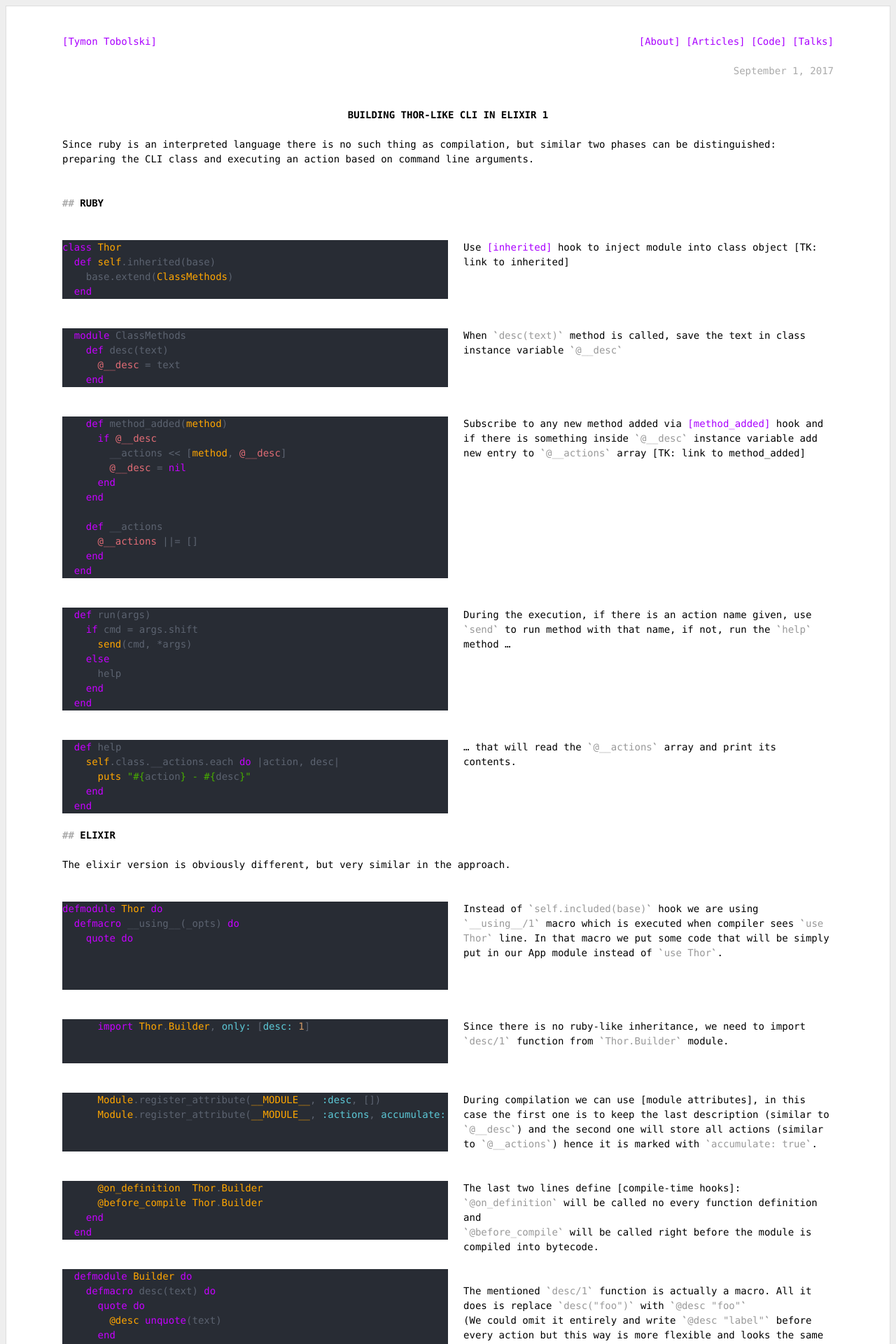
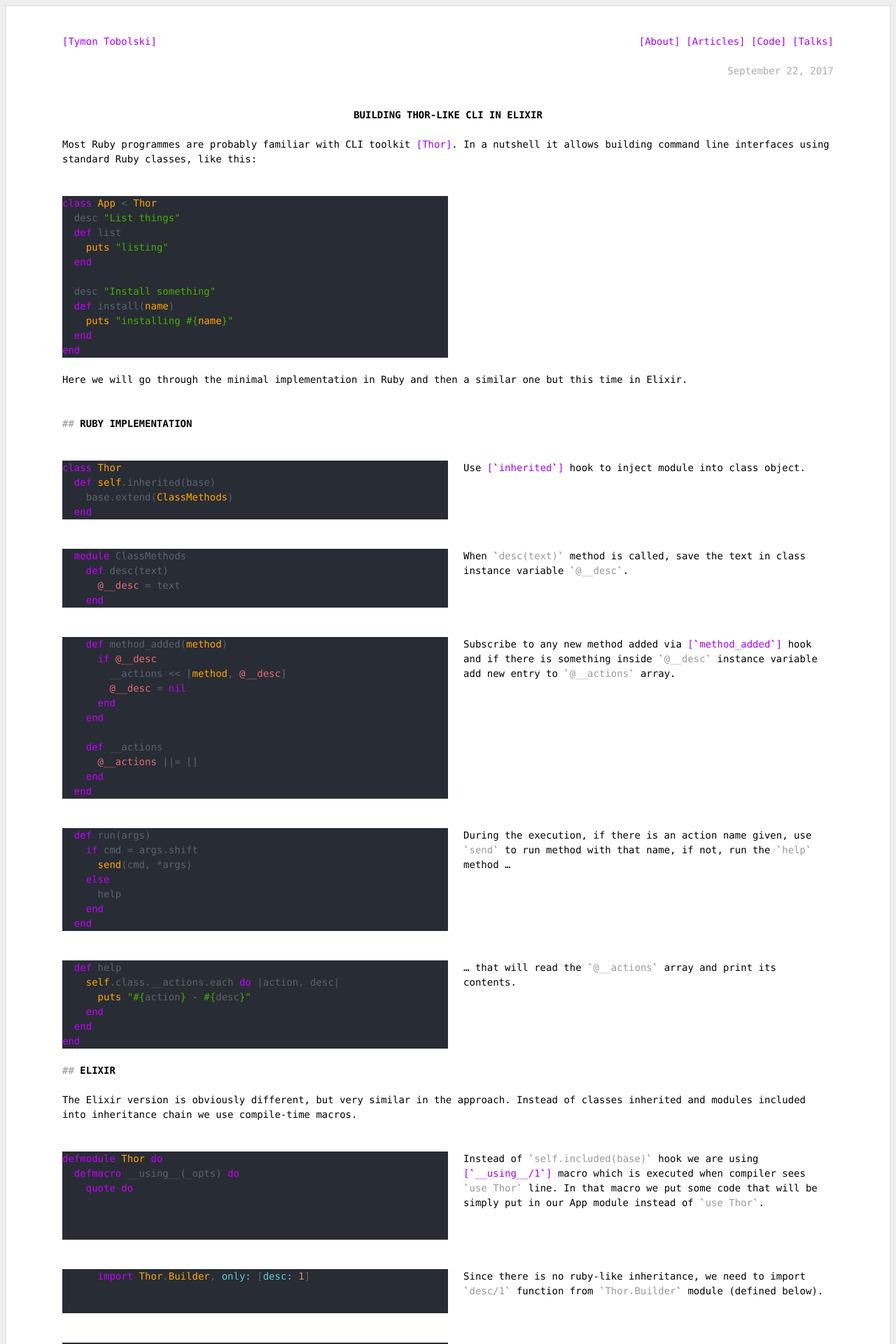
Before and after one commit to teamon/teamon.github.io, a Jekyll site: the page built from _posts/2017-09-22-thor-like-cli-elixir.md, in a window 1280 px wide. Shown: the top 1920 px of the page at 70% size. Built offline with Jekyll 4.4.1, drawn with Linux system fonts in a browser that asks for light colours; comment, search, counter and statistics services are not loaded; some of the changed text lies outside the part shown.

Commit message:
Thor-like CLI in elixir

````diff
--- a/_posts/2017-09-01-thor-like-cli-elixir-1.md
+++ b/_posts/2017-09-22-thor-like-cli-elixir.md
@@ -1,12 +1,32 @@
 ---
-title: Building Thor-like CLI in Elixir 1
+title: Building Thor-like CLI in Elixir
 class: side-by-side
-draft: true
 ---
 
-Since ruby is an interpreted language there is no such thing as compilation, but similar two phases can be distinguished: preparing the CLI class and executing an action based on command line arguments.
+Most Ruby programmes are probably familiar with CLI toolkit [Thor](http://whatisthor.com/).
+In a nutshell it allows building command line interfaces using
+standard Ruby classes, like this:
 
-## RUBY
+```ruby
+class App < Thor
+  desc "List things"
+  def list
+    puts "listing"
+  end
+
+  desc "Install something"
+  def install(name)
+    puts "installing #{name}"
+  end
+end
+```
+
+&nbsp;
+
+Here we will go through the minimal implementation in Ruby
+and then a similar one but this time in Elixir.
+
+## RUBY IMPLEMENTATION
 
 ```ruby
 class Thor
@@ -15,7 +35,8 @@ class Thor
   end
 ```
 
-Use [inherited]() hook to inject module into class object [TK: link to inherited]
+Use [`inherited`](https://ruby-doc.org/core-2.2.0/Class.html#method-i-inherited) hook
+to inject module into class object.
 
 
 ```ruby
@@ -25,7 +46,7 @@ Use [inherited]() hook to inject module into class object [TK: link to inherited
     end
 ```
 
-When `desc(text)` method is called, save the text in class instance variable `@__desc`
+When `desc(text)` method is called, save the text in class instance variable `@__desc`.
 
 ```ruby
     def method_added(method)
@@ -41,9 +62,10 @@ When `desc(text)` method is called, save the text in class instance variable `@_
   end
 ```
 
-Subscribe to any new method added via [method_added]() hook
+Subscribe to any new method added via
+[`method_added`](https://ruby-doc.org/core-2.2.2/Module.html#method-i-method_added) hook
 and if there is something inside `@__desc` instance variable
-add new entry to `@__actions` array [TK: link to method_added]
+add new entry to `@__actions` array.
 
 ```ruby
   def run(args)
@@ -65,13 +87,16 @@ run the `help` method ...
       puts "#{action} - #{desc}"
     end
   end
+end
 ```
 
 ... that will read the `@__actions` array and print its contents.
 
 ## ELIXIR
 
-The elixir version is obviously different, but very similar in the approach.
+The Elixir version is obviously different, but very similar in the approach.
+Instead of classes inherited and modules included into inheritance chain
+we use compile-time macros.
 
 ```elixir
 defmodule Thor do
@@ -82,7 +107,8 @@ defmodule Thor do
 
 ```
 
-Instead of `self.included(base)` hook we are using `__using__/1`
+Instead of `self.included(base)` hook we are using
+[`__using__/1`](https://hexdocs.pm/elixir/Kernel.html#use/2)
 macro which is executed when compiler sees `use Thor` line.
 In that macro we put some code that will be simply put
 in our App module instead of `use Thor`.
@@ -94,7 +120,7 @@ in our App module instead of `use Thor`.
 ```
 
 Since there is no ruby-like inheritance, we need to import `desc/1`
-function from `Thor.Builder` module.
+function from `Thor.Builder` module (defined below).
 
 ```elixir
       Module.register_attribute(__MODULE__, :desc, [])
@@ -106,7 +132,8 @@ function from `Thor.Builder` module.
 During compilation we can use [module attributes], in this case
 the first one is to keep the last description (similar to `@__desc`)
 and the second one will store all actions (similar to `@__actions`)
-hence it is marked with `accumulate: true`.
+hence it is marked with
+[`accumulate: true`](https://hexdocs.pm/elixir/Module.html#register_attribute/3).
 
 ```elixir
       @on_definition  Thor.Builder
@@ -148,13 +178,14 @@ and looks the same as the ruby version)
 ```
 
 When the elixir compiler sees a new function definition
-it will call the [`__on_definition__`] function.
+it will call the `__on_definition__` function.
 Since we are interested only in public function definitions (defs)
 we match on second function argument. While this code is obviously
 different from ruby version, it does exactly the same thing,
 except it is using module attributes instead of class instance variables.
 The biggest difference is, because `:actions` attribute
-was declared with `accumulate: true` we can simply use `put_attribute`
+was declared with `accumulate: true` we can simply use
+[`put_attribute`](https://hexdocs.pm/elixir/Module.html#put_attribute/3)
 and the value will be added to the front of the list.
 
 
@@ -186,10 +217,12 @@ it calls the `__before_compile__/1` macro in `Thor.Builder` module.
 ```
 
 Here we define the same two functions (`run` and `help`) as in ruby version.
-Instead of using `if` to check for first argument we use [pattern matching]
+Instead of using `if` to check for first argument we use
+[pattern matching](https://elixir-lang.org/getting-started/pattern-matching.html)
 to match on empty arguments list (`[]`) or `[first | rest]`.
-Then we use [`apply/3`] function to dynamically call a function by name
-passing: [`__MODULE__`] - current module name, `action` converted to atom (symbol)
+Then we use [`apply/3`](https://hexdocs.pm/elixir/Kernel.html#apply/3)
+function to dynamically call a function by name
+passing: [`__MODULE__`](https://hexdocs.pm/elixir/Kernel.SpecialForms.html#__MODULE__/0) - current module name, `action` converted to atom (symbol)
 and `args` - rest of arguments (that can be empty).
 
 
@@ -208,10 +241,35 @@ end
 The `help` function uses [for comprehension] to loop through
 `@actions` module attribute and print actions with their descriptions.
 
+With all that in place we can now create out app.
+As you can see it looks very similar to the Ruby version
+from beginning of this post.
 
 
+```elixir
+defmodule App do
+  use Thor
+
+  desc "List things"
+  def list do
+    IO.puts "listing"
+  end
+
+  desc "Install something"
+  def install(name) do
+    IO.puts "installing #{name}"
+  end
+end
+```
 
 
+## FINAL NOTES
 
+Both these implementation are very basic. For example, they lack any error handling.
+Both will simply blow up when given invalid command name,
+although this could be easily handled using Ruby's [respond_to?](https://ruby-doc.org/core-2.4.2/Object.html#method-i-respond_to-3F) or Elixir's [function_exported?/3](https://hexdocs.pm/elixir/Kernel.html#function_exported?/3).
 
-https://gist.github.com/teamon/6b8a6813dc941d69355e90cf1df734c0
+## BONUS
+
+- [Side by side comparison](/2017/thor-like-cli-elixir-side-by-side) of Ruby & Elixir versions
+- [Both implementation as a gist](https://gist.github.com/teamon/6b8a6813dc941d69355e90cf1df734c0) (with decompiled elixir)
--- a/assets/css/style.css
+++ b/assets/css/style.css
@@ -68,6 +68,9 @@ article time {
 [data-rmd] code {
   color: #999;
 }
+[data-rmd] a code {
+  color: inherit;
+}
 [data-rmd] em {
   font-style: italic;
 }
````
Also changed, not shown: other parts of _posts/2017-09-22-thor-like-cli-elixir.md (+6 -3 lines), _posts/2017-09-22-thor-like-cli-elixir-side-by-side.md (renamed from _posts/2017-09-02-thor-like-cli-elixir-2.md, +2 -3 lines), 1 other file.
